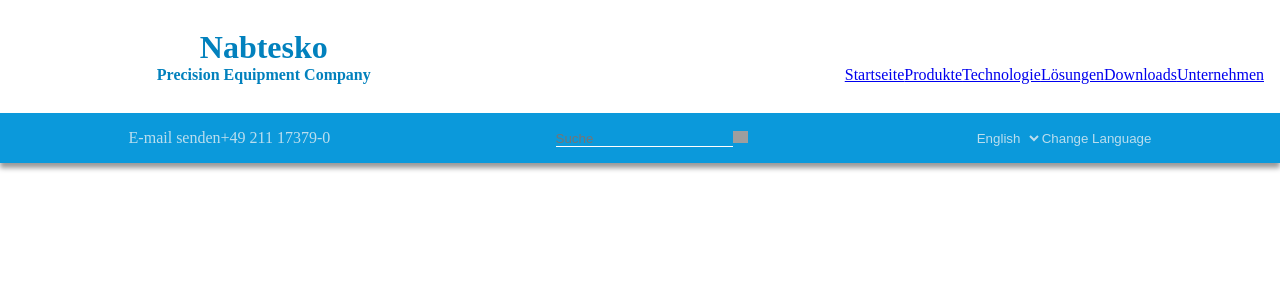
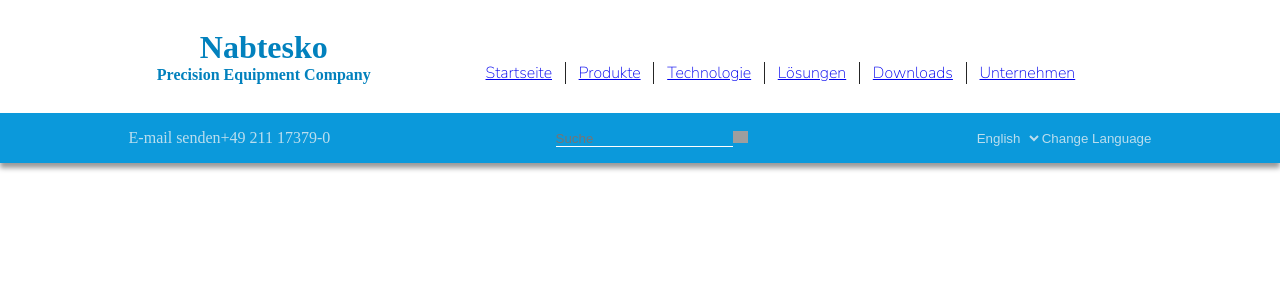
Before and after one commit to edwardtanguay/et321-robotics-site, a React (Vite) app: page /startseite in a window 1280 px wide. Shown: the top 300 px of the page. Built offline with nearby package versions, Linux system fonts and the light colour scheme; grey boxes are pictures that could not be loaded.

Commit message:
basic menu in

```diff
--- a/index.html
+++ b/index.html
@@ -8,6 +8,7 @@
         href="/vite.svg" />
   <meta name="viewport"
         content="width=device-width, initial-scale=1.0" />
+        <link href="https://fonts.googleapis.com/css2?family=Nunito+Sans:wght@200&display=swap" rel="stylesheet">
   <title>Nabtesko</title>
 
 </head>
--- a/src/App.tsx
+++ b/src/App.tsx
@@ -17,12 +17,26 @@
 						<p>Precision Equipment Company</p>
 					</div>
 					<nav>
+						<ul>
+							<li>
 								<NavLink to="/startseite">Startseite</NavLink>
+							</li>
+							<li>
 								<NavLink to="/produkte">Produkte</NavLink>
+							</li>
+							<li>
 								<NavLink to="/technologie">Technologie</NavLink>
+							</li>
+							<li>
 								<NavLink to="/loesungen">Lösungen</NavLink>
+							</li>
+							<li>
 								<NavLink to="/downloads">Downloads</NavLink>
+							</li>
+							<li>
 								<NavLink to="/unternehmen">Unternehmen</NavLink>
+							</li>
+						</ul>
 					</nav>
 				</div>
 				<div className="header2">
```
Lines whose indentation alone changed are shown as unchanged.
